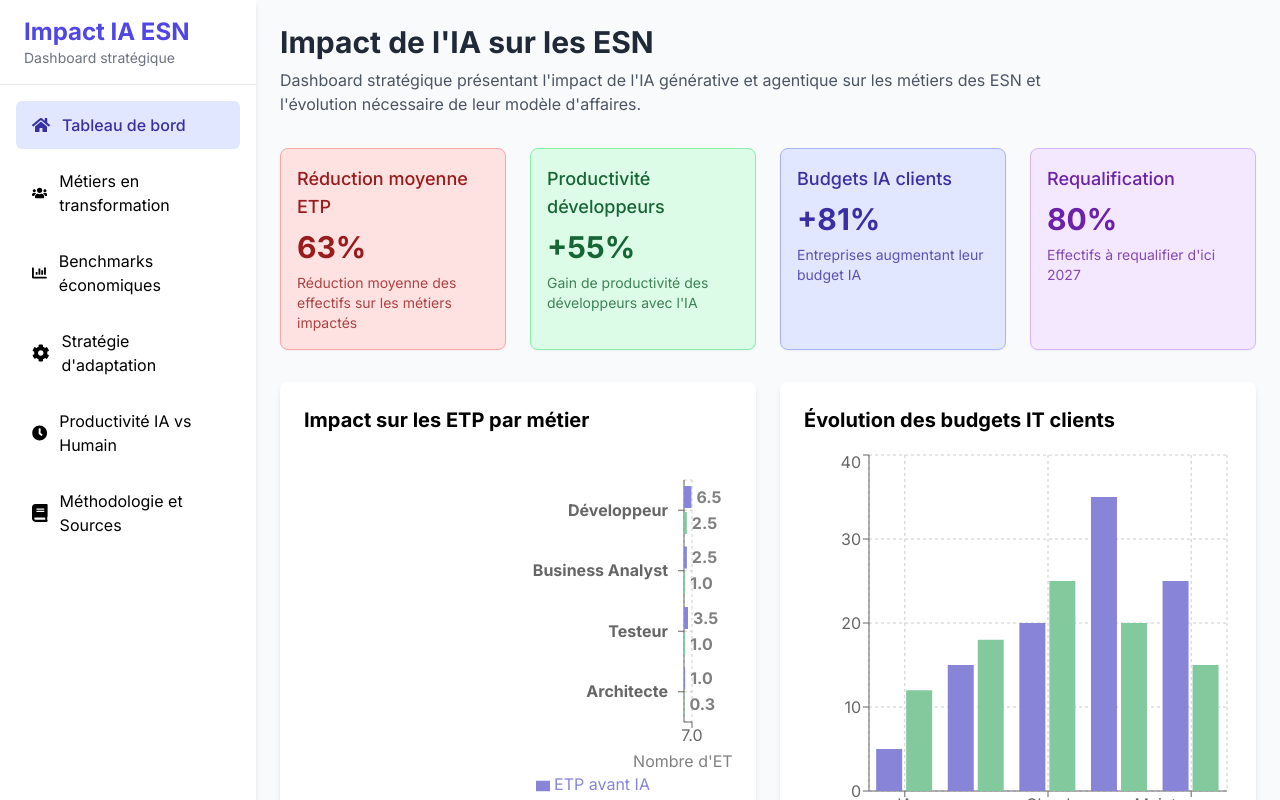
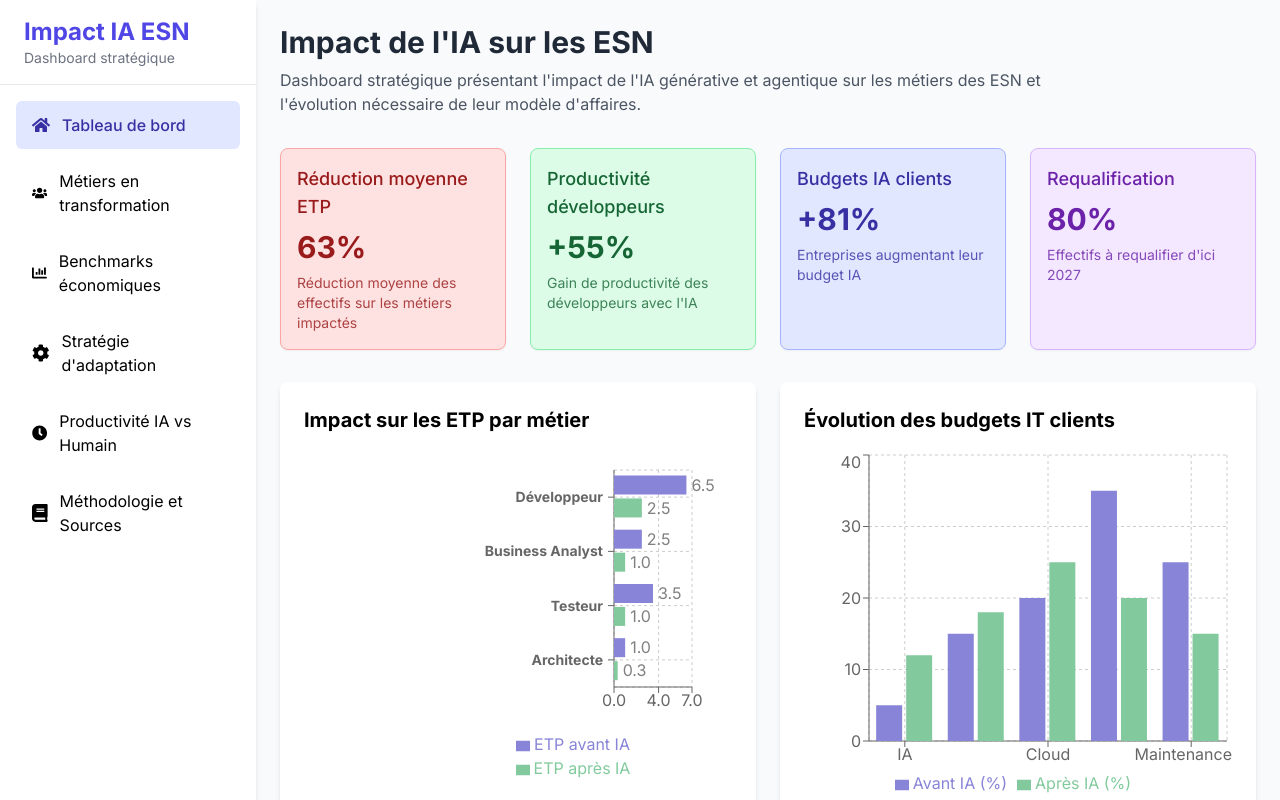
Before and after one commit to kbekouchi/impact-ia-esn-dashboard, a React (Create React App) app: page / in a window 1280 px wide. Built offline with nearby package versions, Linux system fonts and the light colour scheme.

Commit message:
Ajustement des proportions du graphique tout en conservant la visibilité des noms

```diff
--- a/src/pages/Dashboard.js
+++ b/src/pages/Dashboard.js
@@ -73,40 +73,39 @@ const Dashboard = () => {
       {/* Graphiques principaux */}
       <div className="grid grid-cols-1 lg:grid-cols-2 gap-6">
         <InfoCard title="Impact sur les ETP par métier">
-          <ResponsiveContainer width="100%" height={400}>
+          <ResponsiveContainer width="100%" height={350}>
             <BarChart
               data={metiersData.etpComparaison}
               layout="vertical"
-              margin={{ left: 200, right: 40, top: 30, bottom: 30 }}
+              margin={{ left: 160, right: 40, top: 20, bottom: 20 }}
             >
               <CartesianGrid strokeDasharray="3 3" />
               <XAxis
                 type="number"
                 domain={[0, 7]}
                 tickFormatter={formatNumber}
-                label={{ value: 'Nombre d\'ETP', position: 'insideBottom', offset: -15 }}
               />
               <YAxis
                 dataKey="name"
                 type="category"
-                width={180}
-                tick={{ fontSize: 16, fontWeight: 'bold' }}
-                tickMargin={10}
+                width={150}
+                tick={{ fontSize: 14, fontWeight: 'bold' }}
+                tickMargin={5}
               />
               <Tooltip content={customTooltipETP} />
-              <Legend wrapperStyle={{ paddingTop: 20 }} />
+              <Legend wrapperStyle={{ paddingTop: 15 }} />
               <Bar dataKey="avant" name="ETP avant IA" fill="#8884d8">
-                <LabelList dataKey="avant" position="right" formatter={formatNumber} style={{ fontWeight: 'bold' }} />
+                <LabelList dataKey="avant" position="right" formatter={formatNumber} />
               </Bar>
               <Bar dataKey="apres" name="ETP après IA" fill="#82ca9d">
-                <LabelList dataKey="apres" position="right" formatter={formatNumber} style={{ fontWeight: 'bold' }} />
+                <LabelList dataKey="apres" position="right" formatter={formatNumber} />
               </Bar>
             </BarChart>
           </ResponsiveContainer>
         </InfoCard>
 
         <InfoCard title="Évolution des budgets IT clients">
-          <ResponsiveContainer width="100%" height={400}>
+          <ResponsiveContainer width="100%" height={350}>
             <BarChart data={budgetData}>
               <CartesianGrid strokeDasharray="3 3" />
               <XAxis dataKey="name" />
```
